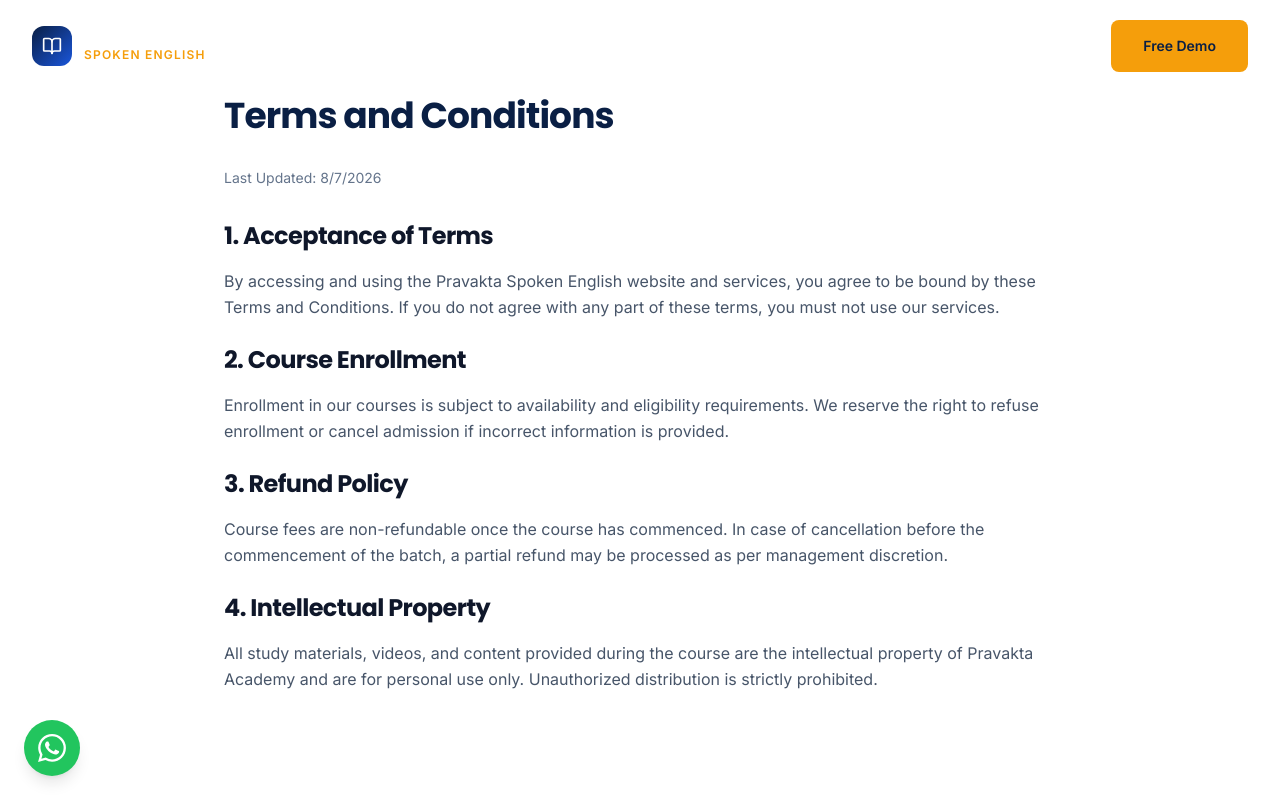
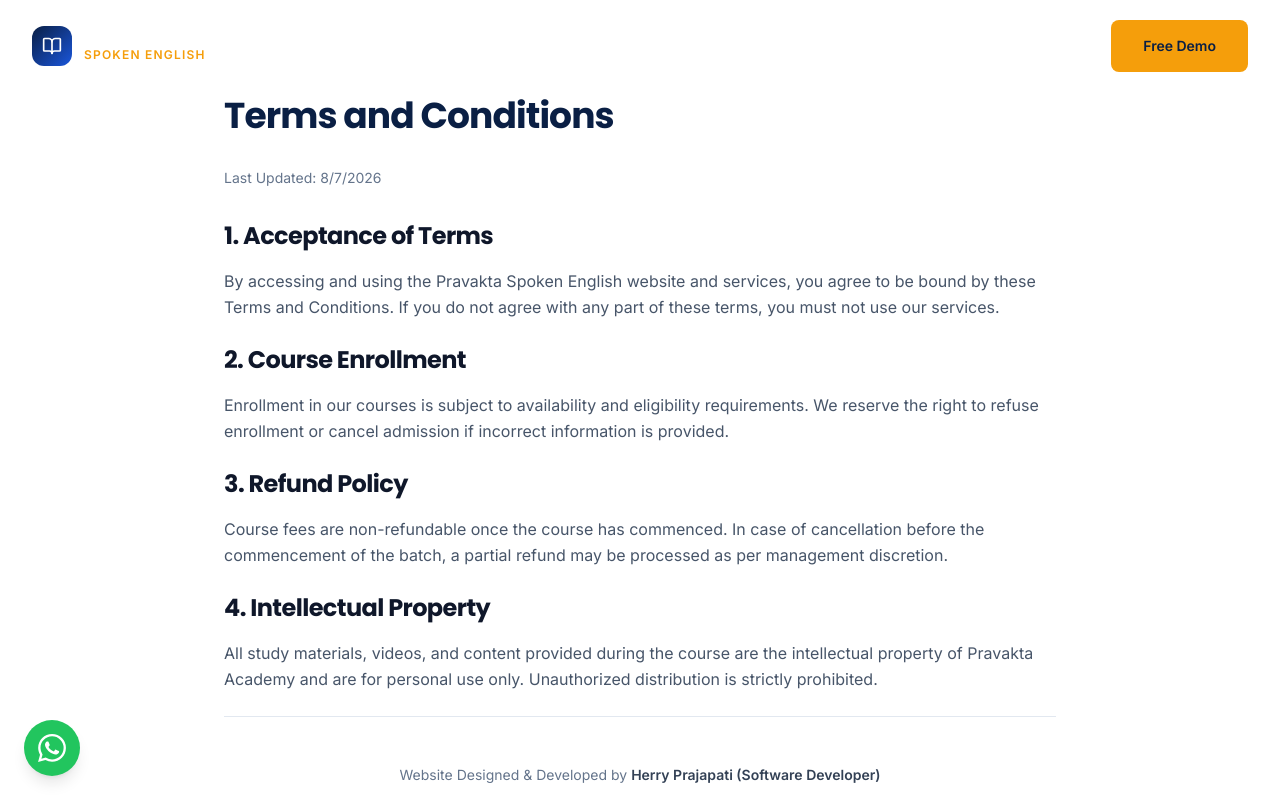
Before and after one commit to Herryyy28/PravaktaCLASSIS, a Next.js app: page /terms-conditions in a window 1280 px wide. Shown: the top 800 px of the page. Built offline with nearby package versions, Linux system fonts and the light colour scheme.

Commit message:
Please provide the diff or a description of the changes you have made so I can generate the commit message for you.

```diff
--- a/app/terms-conditions/page.tsx
+++ b/app/terms-conditions/page.tsx
@@ -31,6 +31,12 @@ export default function TermsAndConditions() {
             <h2 className="text-2xl font-bold text-slate-900 mb-4">4. Intellectual Property</h2>
             <p>All study materials, videos, and content provided during the course are the intellectual property of Pravakta Academy and are for personal use only. Unauthorized distribution is strictly prohibited.</p>
           </section>
+
+          <div className="pt-12 mt-12 border-t border-slate-200">
+            <p className="text-sm text-slate-500 flex items-center justify-center gap-1">
+              Website Designed & Developed by <span className="font-semibold text-slate-700">Herry Prajapati (Software Developer)</span>
+            </p>
+          </div>
         </div>
       </div>
     </div>
```
